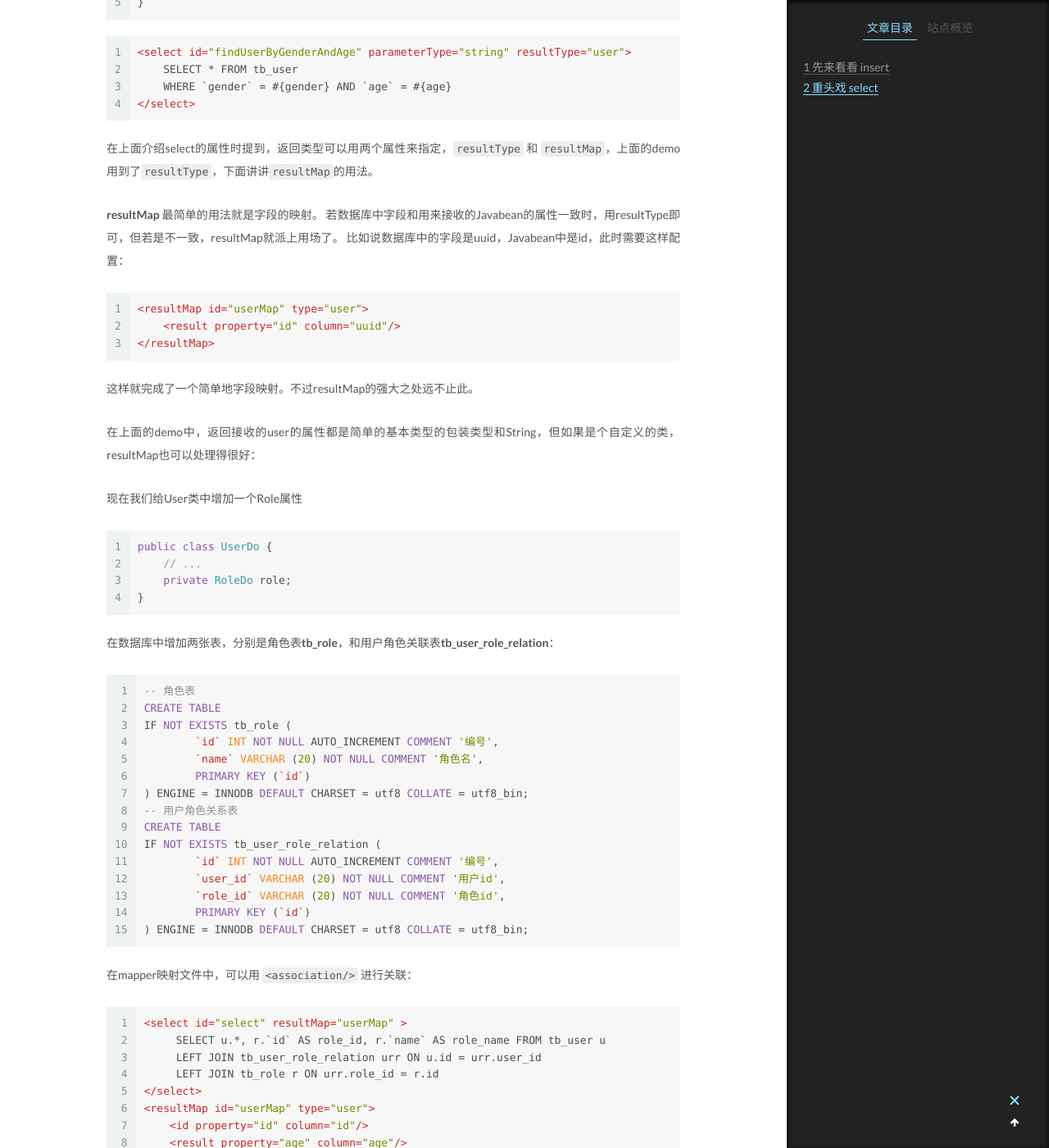
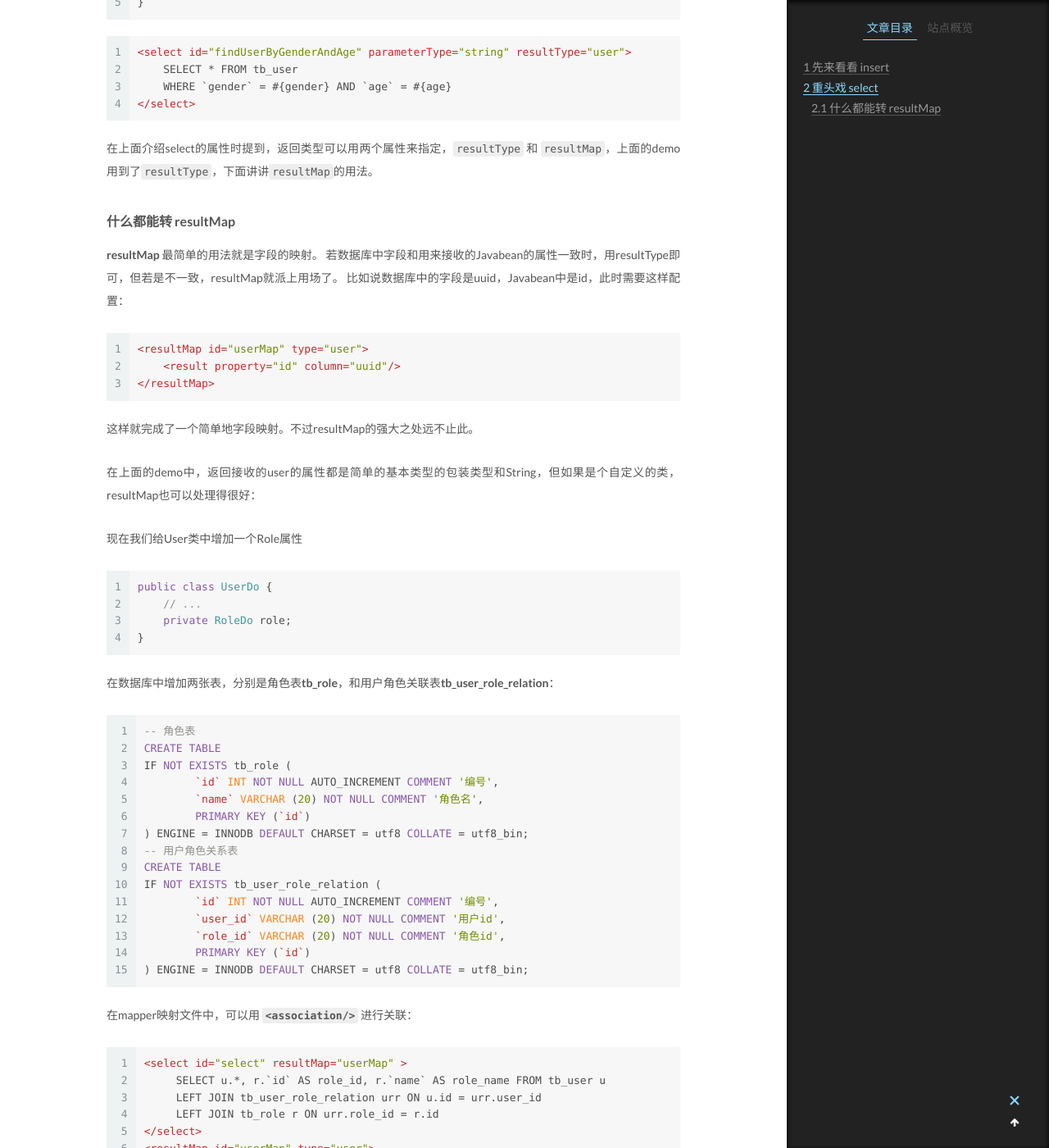
Before and after one commit to iamwzt/iamwzt.github.io, a Jekyll site: the page built from _posts/2019-08-15-Mybatis映射文件介绍.md, in a window 1280 px wide and 1400 px high, scrolled down 5116 px. Shown: the whole window at 82% size. Built offline with Jekyll 4.4.1, drawn with Linux system fonts in a browser that asks for light colours.

Commit message:
Update 2019-08-15-Mybatis映射文件介绍.md

````diff
--- a/_posts/2019-08-15-Mybatis映射文件介绍.md
+++ b/_posts/2019-08-15-Mybatis映射文件介绍.md
@@ -205,6 +205,7 @@ public interface UserMapper {
 
 在上面介绍select的属性时提到，返回类型可以用两个属性来指定，`resultType` 和 `resultMap`，上面的demo用到了`resultType`，下面讲讲`resultMap`的用法。
 
+#### 什么都能转 resultMap
 **resultMap** 最简单的用法就是字段的映射。
 若数据库中字段和用来接收的Javabean的属性一致时，用resultType即可，但若是不一致，resultMap就派上用场了。
 比如说数据库中的字段是uuid，Javabean中是id，此时需要这样配置：
@@ -242,7 +243,7 @@ IF NOT EXISTS tb_user_role_relation (
 	PRIMARY KEY (`id`)
 ) ENGINE = INNODB DEFAULT CHARSET = utf8 COLLATE = utf8_bin;
 ```
-在mapper映射文件中，可以用 `<association/>` 进行关联：
+在mapper映射文件中，可以用 **`<association/>`** 进行关联：
 ```xml
 <select id="select" resultMap="userMap" >
      SELECT u.*, r.`id` AS role_id, r.`name` AS role_name FROM tb_user u
@@ -281,7 +282,7 @@ public class UserDo {
     private List<RoleDo> roles;
 }
 ```
-此时可以用 `<collection/>` 进行关联：
+此时可以用 **`<collection/>`** 进行关联：
 ```xml
 <resultMap id="userMap" type="user">
     <id property="id" column="id"/>
````
